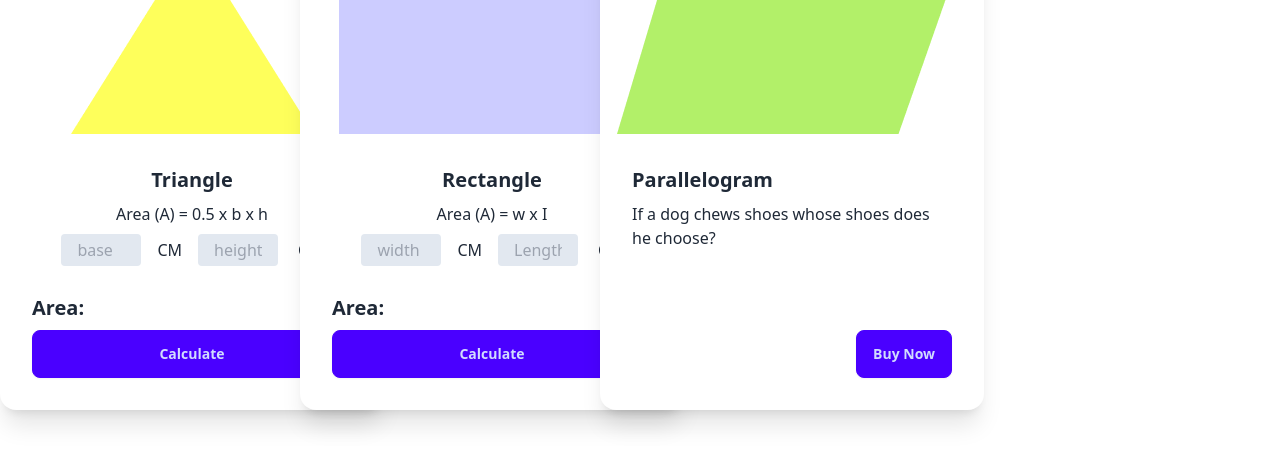
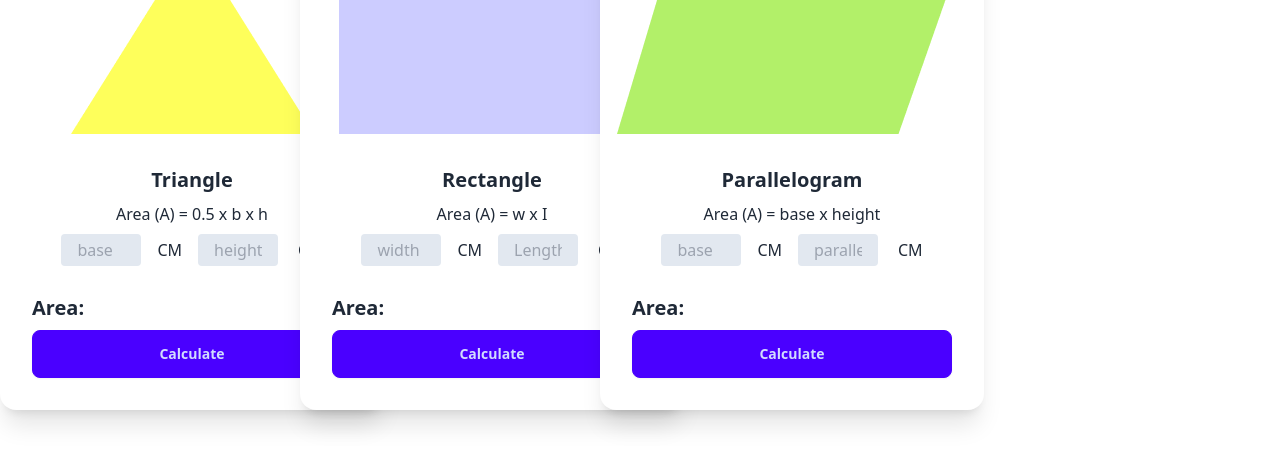
Before and after one commit to NizamUddin07/Geometry-genius, a plain HTML site: page index.html in a window 1280 px wide. Shown: the part 60-532 px from the top of the page. Drawn offline with nearby package versions, Linux system fonts and the light colour scheme.

Commit message:
reusable code added

```diff
--- a/index.html
+++ b/index.html
@@ -64,11 +64,20 @@
           <figure>
             <img src="images/parallelogram.png" alt="rectangle" />
           </figure>
-          <div class="card-body">
+          <div class="card-body items-center">
             <h2 class="card-title">Parallelogram</h2>
-            <p>If a dog chews shoes whose shoes does he choose?</p>
-            <div class="card-actions justify-end">
-              <button class="btn btn-primary">Buy Now</button>
+            <h4>Area (A) = base x height</h4>
+            <div class="flex items-center mb-5">
+              <input class="w-20 h-8 px-4 border-[#F1F1F1] bg-slate-200 rounded" type="text" id="parallelogram-base" placeholder="base"> <span
+                class="ml-4 mr-4">CM</span>
+              <input class="w-20 h-8 px-4 border-b-gray-200 bg-slate-200 rounded" type="text" placeholder="parallelogram-height" id="parallelogram-height"><span
+                class="ml-5">CM</span>
+            </div>
+            <div class="w-full">
+              <p    class="text-xl font-bold ">Area: <span id="parallelogram-area"></span> </p>
+            </div>
+            <div class="card-actions w-full ">
+              <button onclick="calculateParallelogramArea()" class="btn btn-primary w-full">Calculate</button>
             </div>
           </div>
         </div>
--- a/js/area_calculation.js
+++ b/js/area_calculation.js
@@ -30,3 +30,34 @@ function calculateRectangleArea(){
    rareaSpan.innerText = area;
 
 }
+
+function calculateParallelogramArea(){
+   const base = getInputValue('parallelogram-base');
+   console.log(base);
+
+   const height = getInputValue('parallelogram-height');
+   console.log(height);
+
+   area = base * height;
+   setElementInnerText('parallelogram-area', area);
+
+
+}
+
+
+//Reusable Code
+
+function getInputValue(fieldId){
+   const inputField = document.getElementById(fieldId);
+   const inputValueText = inputField.value
+   const value = parseFloat(inputValueText);
+   return value;
+}
+
+
+// Reusable code for get innerTEXT
+
+function setElementInnerText(elementId){
+   const element = document.getElementById(elementId)
+   element.innerText = area;
+}
```
